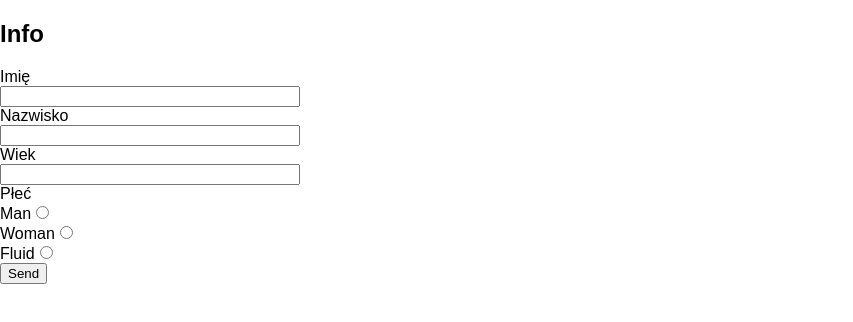
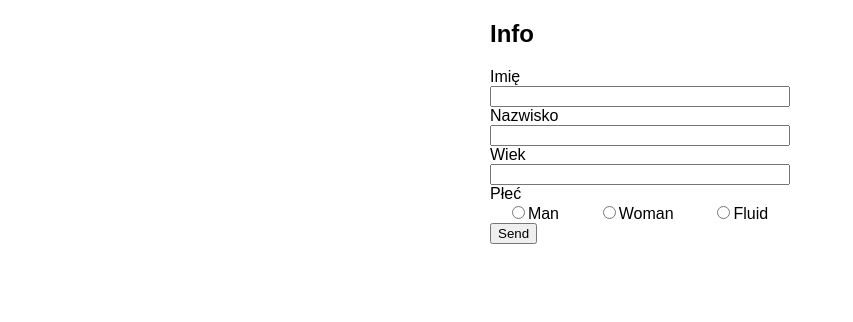
Before and after one commit to pasternakewa/pizza-form, a React (Create React App) app: page / in a window 1280 px wide. Shown: the top 322 px of the page, without its empty margins (0-853 px from the left). Built offline with nearby package versions, Linux system fonts and the light colour scheme.

Commit message:
Refactoring

```diff
--- a/src/App.js
+++ b/src/App.js
@@ -5,7 +5,13 @@ import Form from "./components/Form";
 class App extends Component {
   render() {
     return (
-      <div>
+      <div
+        style={{
+          display: "flex",
+          alignItems: "center",
+          justifyContent: "center",
+        }}
+      >
         <Form />
       </div>
     );
--- a/src/components/Form.js
+++ b/src/components/Form.js
@@ -15,11 +15,18 @@ import TextInput from "./TextInput";
  */
 
 const Form = () => {
-  const send = () => {};
   const [formState, setFormState] = useState({});
+
+  const send = (e) => {
+    e.preventDefault();
+    alert(JSON.stringify(formState, null, 2));
+  };
+
   const handleFormStateChange = (key) => (e) => {
     setFormState({ ...formState, [key]: e.target.value });
   };
+
+  console.log("formState", formState);
 
   return (
     <form onSubmit={send}>
@@ -32,7 +39,20 @@ const Form = () => {
       <TextInput name="Wiek" handleChange={handleFormStateChange("age")} />
       <RadioButtons
         name="Płeć"
-        options={["Man", "Woman", "Fluid"]}
+        options={[
+          {
+            id: "1",
+            value: "Man",
+          },
+          {
+            id: "2",
+            value: "Woman",
+          },
+          {
+            id: "3",
+            value: "Fluid",
+          },
+        ]}
         handleChange={handleFormStateChange("sex")}
       />
       <button type="submit">Send</button>
--- /dev/null
+++ b/src/components/RadioButton.js
@@ -0,0 +1,21 @@
+import React from "react";
+
+const RadioButton = ({ id, onClick, value, name }) => (
+  <div>
+    <input
+      {...{
+        style: {
+          marginLeft: 0,
+        },
+        type: "radio",
+        value,
+        name,
+        id,
+        onClick,
+      }}
+    />
+    <label htmlFor={id}>{value}</label>
+  </div>
+);
+
+export default RadioButton;
--- a/src/components/RadioButtons.js
+++ b/src/components/RadioButtons.js
@@ -1,19 +1,27 @@
 import React from "react";
+import RadioButton from "./RadioButton";
 
 const RadioButtons = ({ name, options, handleChange }) => {
-  const createRadioButton = options.map((option) => {
-    return (
-      <div>
-        <label>{option}</label>
-        <input type="radio" value={option} key={option} name={name} />
-      </div>
-    );
-  });
-
   return (
     <div>
       <label>{name}</label>
-      <div onChange={handleChange}>{createRadioButton}</div>
+      <div
+        style={{
+          display: "flex",
+          flexDirection: "row",
+          justifyContent: "space-around",
+        }}
+      >
+        {options.map(({ id, value }) => (
+          <RadioButton
+            key={id}
+            id={id}
+            name={name}
+            value={value}
+            onClick={handleChange}
+          />
+        ))}
+      </div>
     </div>
   );
 };
```
Also changed, not shown: package.json (+12 -0 lines).
